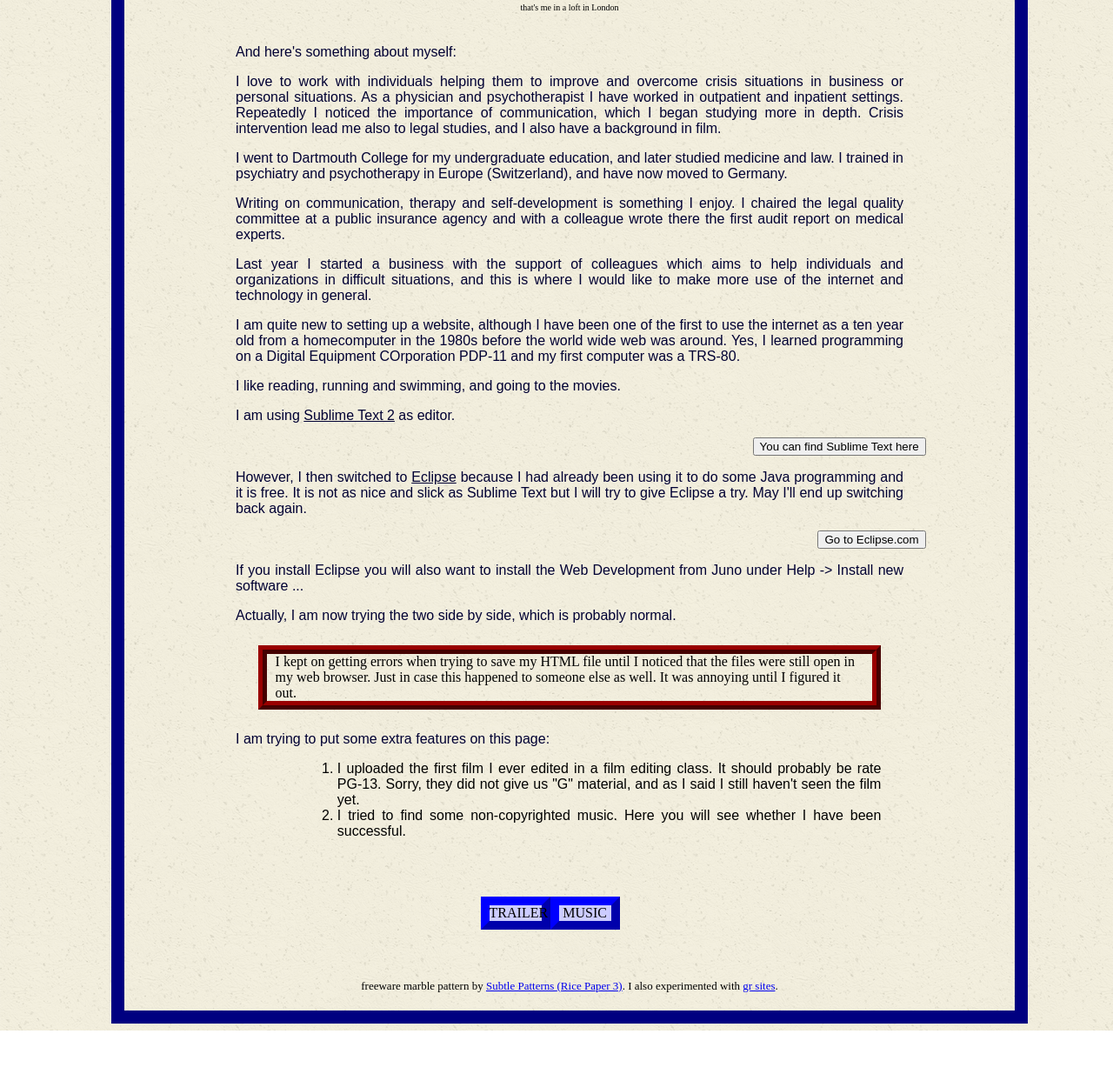
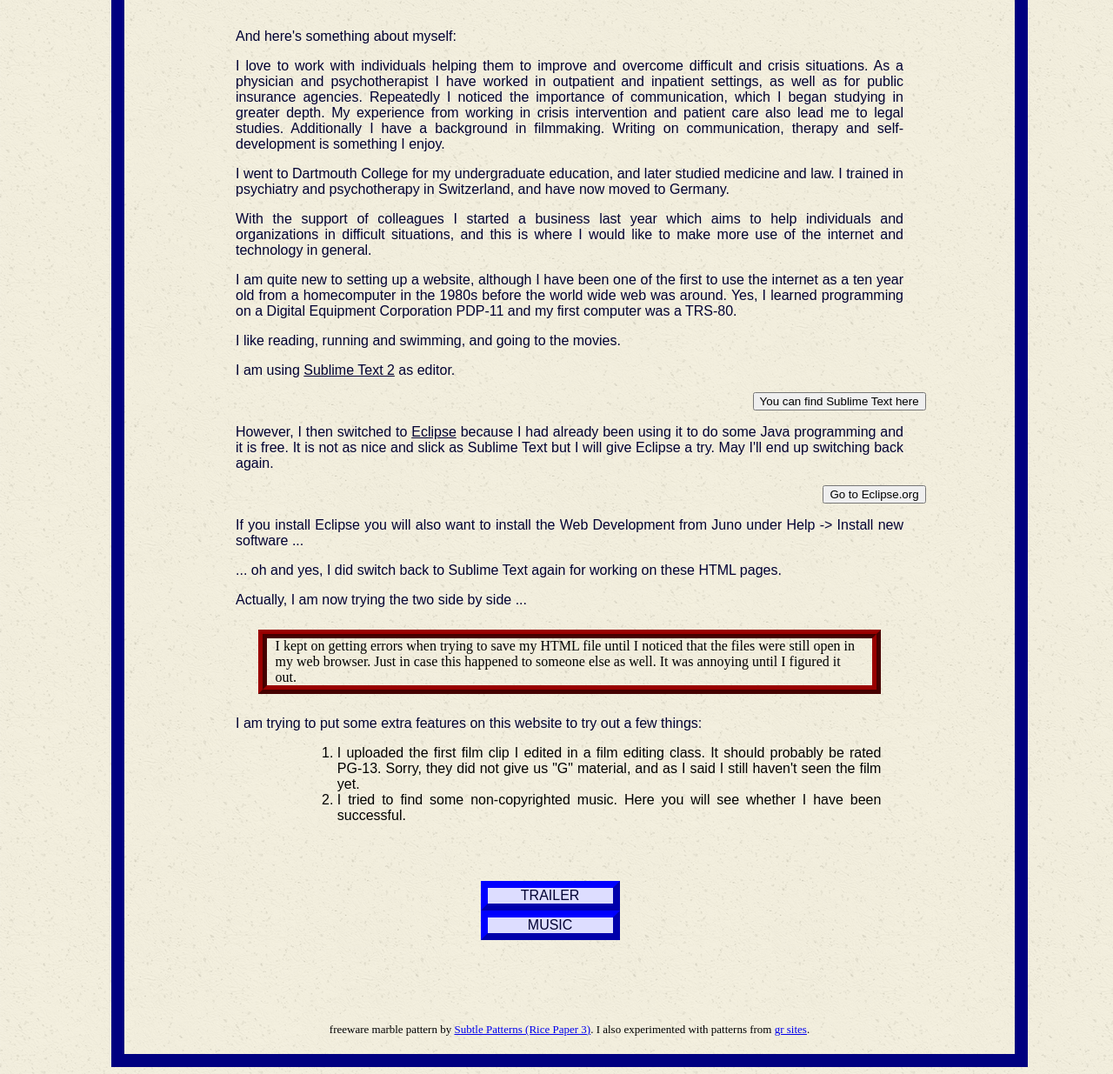
Before and after one commit to jonathanhaver1/p1.bluerskies.biz, a plain HTML site: page index.html in a window 1280 px wide. Shown: the part 411-1646 px from the top of the page at 87% size. Before the commit the page ends 1596 px from the top, so only its background shows below. Drawn offline with Linux system fonts and the light colour scheme.

Commit message:
CSS, index.html, music.html, trailer.html

```diff
--- a/generalStyle.css
+++ b/generalStyle.css
@@ -9,6 +9,8 @@
 			}
 
 			h1 {
+				margin-top: 20px;
+				margin-bottom: 20px;
 				text-align: center;
 				font-family: arial;
 				font-size: x-large;
@@ -16,8 +18,6 @@
 
 			p {
 				color: #000033;
-				margin-left: 10%;
-				margin-right: 10%;
 				margin-left:auto;
 				margin-right:auto;
 				text-align: justify;
@@ -39,17 +39,6 @@
 				margin-right: 10%;
 			}
 
-			video {
-				margin-left: 20%;
-				margin-top: 30px;
-				margin-bottom: 30px;
-			}
-
-			audio {
-				margin-left :25%;
-				padding-top: 20px;
-				padding-bottom: 20px;
-			}
 
 			#greeting {
 				margin-left: 30px;
@@ -96,18 +85,18 @@
 
 			#menu li {
 				list-style-type: none;
-				float: left;
-				width: 5em;
+				width: 10em;
 				text-align: center;
 			}
 
 			#menu a {
 				text-decoration: none;
-				color: black;
+				font-family: arial;
+				color: #000033;
 				display: block;
-				border: 10px blue outset;
-				background-color: #CCCCFF;
+				border: 8px blue outset;
+				background-color: #DDDDFF;
 			}
 
 			#menu a:hover {
-				border: 3px blue inset;
+				border: 8px green inset;
--- a/index.html
+++ b/index.html
@@ -27,8 +27,6 @@
 
 		<div id ="photo">
 			<img src="christian-jonathan-haverkampf.jpg" alt="Christian Jonathan Haverkampf" height="150" width="120">
-		</br>
-		<span style = "font-size:x-small">that's me in a loft in London</span>
 		</div>
 
 		<p>
@@ -36,22 +34,19 @@
 		</p>
 
 		<p>
-			I love to work with individuals helping them to improve and overcome crisis situations in business or personal situations. As a physician and psychotherapist I have worked in outpatient and inpatient settings. Repeatedly I noticed the importance of communication, which I began studying more in depth. Crisis intervention lead me also to legal studies, and I also have a background in film.
+			I love to work with individuals helping them to improve and overcome difficult and crisis situations. As a physician and psychotherapist I have worked in outpatient and inpatient settings, as well as for public insurance agencies. Repeatedly I noticed the importance of communication, which I began studying in greater depth. My experience from working in crisis intervention and patient care also lead me to legal studies. Additionally I have a background in filmmaking. Writing on communication, therapy and self-development is something I enjoy.
 		</p>
 
 		<p>
-			I went to Dartmouth College for my undergraduate education, and later studied medicine and law. I trained in psychiatry and psychotherapy in Europe (Switzerland), and have now moved to Germany.
-
-		<p>
-			 Writing on communication, therapy and self-development is something I enjoy. I chaired the legal quality committee at a public insurance agency and with a colleague wrote there the first audit report on medical experts.
+			I went to Dartmouth College for my undergraduate education, and later studied medicine and law. I trained in psychiatry and psychotherapy in Switzerland, and have now moved to Germany.
 		</p>
 
 		<p>
-			Last year I started a business with the support of colleagues which aims to help individuals and organizations in difficult situations, and this is where I would like to make more use of the internet and technology in general.
+			With the support of colleagues I started a business last year which aims to help individuals and organizations in difficult situations, and this is where I would like to make more use of the internet and technology in general.
 		</P>
 
 		<p>
-			I am quite new to setting up a website, although I have been one of the first to use the internet as a ten year old from a homecomputer in the 1980s before the world wide web was around. Yes, I learned programming on a Digital Equipment COrporation PDP-11 and my first computer was a TRS-80.
+			I am quite new to setting up a website, although I have been one of the first to use the internet as a ten year old from a homecomputer in the 1980s before the world wide web was around. Yes, I learned programming on a Digital Equipment Corporation PDP-11 and my first computer was a TRS-80.
 		</p>
 
 		<p>
@@ -67,11 +62,11 @@
 		</form>
 
 		<p>
-			However, I then switched to <u>Eclipse</u> because I had already been using it to do some Java programming and it is free. It is not as nice and slick as Sublime Text but I will try to give Eclipse a try. May I'll end up switching back again.
+			However, I then switched to <u>Eclipse</u> because I had already been using it to do some Java programming and it is free. It is not as nice and slick as Sublime Text but I will give Eclipse a try. May I'll end up switching back again.
 		</p>
 
 		<form action="http://eclipse.org/eclipse">
-    		<input type="submit" value="Go to Eclipse.com">
+    		<input type="submit" value="Go to Eclipse.org">
 		</form>
 
 		<p>
@@ -79,7 +74,11 @@
 		</p>
 
 		<p>
-			Actually, I am now trying the two side by side, which is probably normal.
+			... oh and yes, I did switch back to Sublime Text again for working on these HTML pages.
+		</p>
+
+		<p>
+			Actually, I am now trying the two side by side ...
 		</p>
 
 		<div id="remark">
@@ -87,10 +86,10 @@
 		</div>
 
 		<p>
-			I am trying to put some extra features on this page:
+			I am trying to put some extra features on this website to try out a few things:
 		</p>
 		<ol>
-			<li> I uploaded the first film I ever edited in a film editing class. It should probably be rate PG-13. Sorry, they did not give us "G" material, and as I said I still haven't seen the film yet.</li>
+			<li> I uploaded the first film clip I edited in a film editing class. It should probably be rated PG-13. Sorry, they did not give us "G" material, and as I said I still haven't seen the film yet.</li>
 			<li> I tried to find some non-copyrighted music. Here you will see whether I have been successful.</li>
 		</ol>
 
@@ -103,7 +102,7 @@
 
 
 		<div id="notes">
-			freeware marble pattern by <a href="http://subtlepatterns.com/">Subtle Patterns (Rice Paper 3)</a>. I also experimented with <a href = "http://www.grsites.com/">gr sites</a>.
+			freeware marble pattern by <a href="http://subtlepatterns.com/">Subtle Patterns (Rice Paper 3)</a>. I also experimented with patterns from <a href = "http://www.grsites.com/">gr sites</a>.
 		</div>
 	</body>
 </html>
```
Also changed, not shown: music.html (+13 -9 lines), trailer.html (+4 -5 lines).
